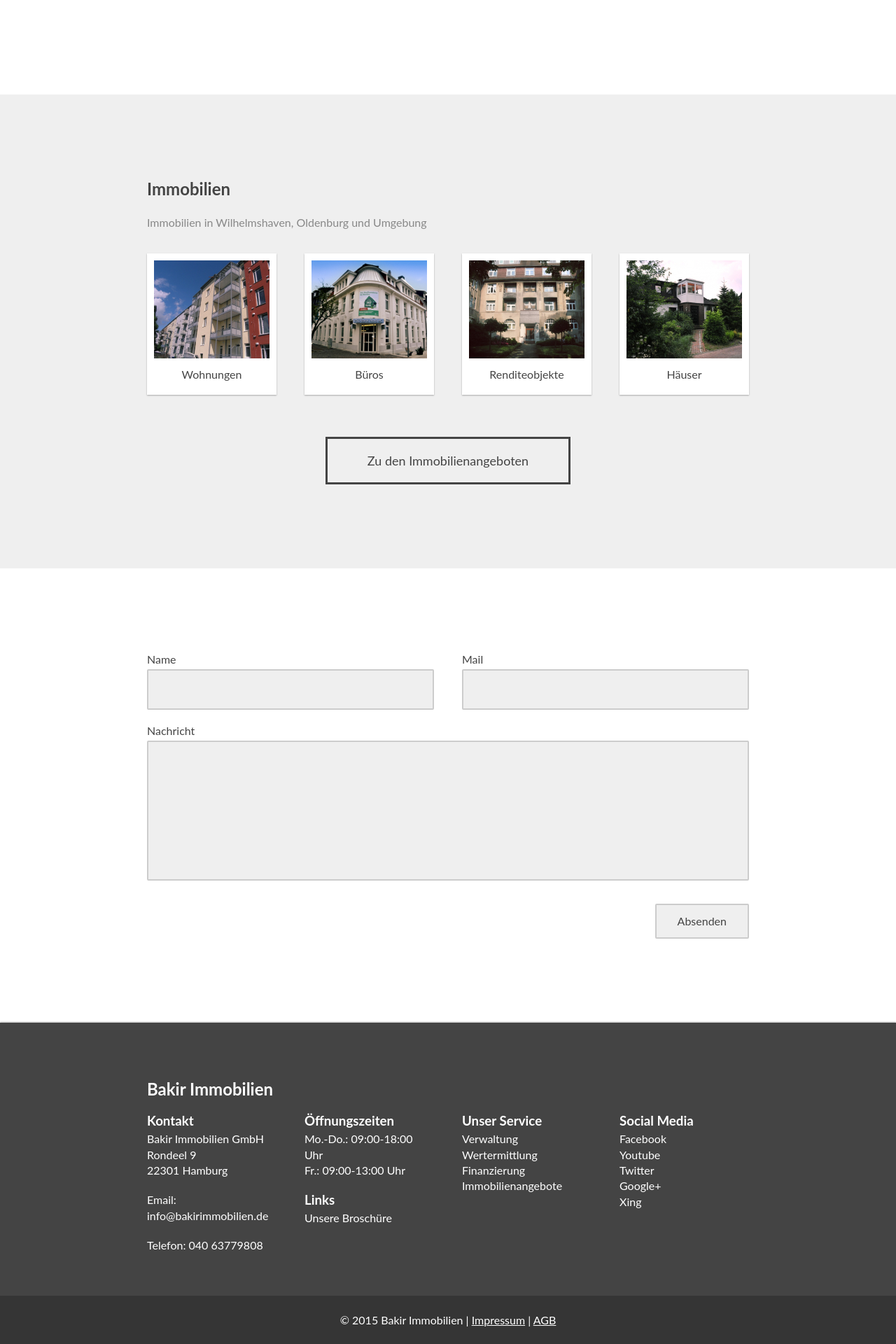
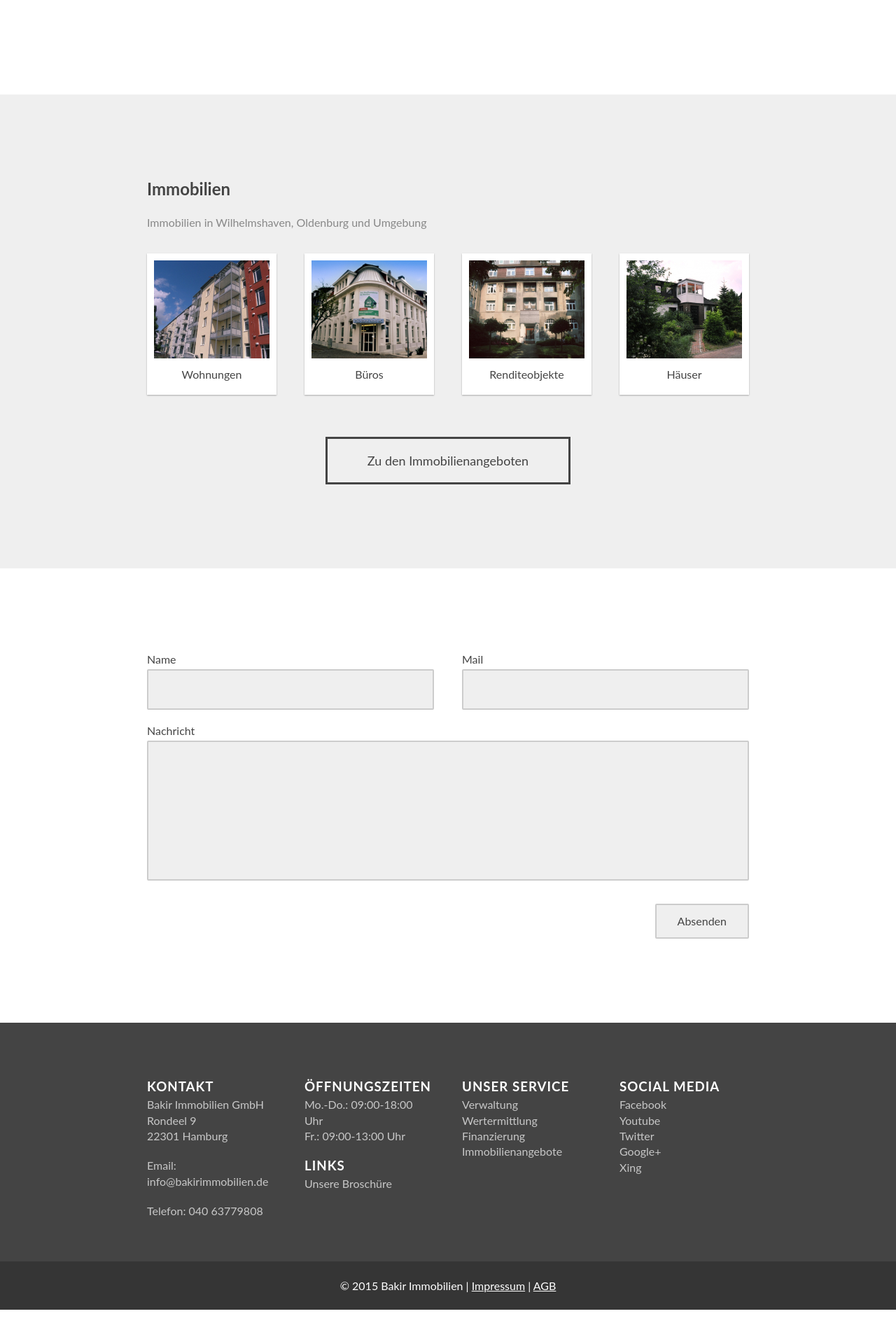
Before and after one commit to bakirnetwork/bakirimmobilien_de, a Jekyll site: the page built from _pages/index.html, in a window 1280 px wide. Shown: the part 1986-3906 px from the top of the page at 70% size. Built offline with Jekyll 4.4.1, drawn with Linux system fonts in a browser that asks for light colours; nearby versions of some CDN libraries; some web fonts are replaced; after the commit the page ends 3857 px from its top, so only the background shows below that.

Commit message:
Footer verbessert, visuelle Hierarchie

```diff
--- a/_includes/footer.html
+++ b/_includes/footer.html
@@ -1,10 +1,4 @@
 <footer class="main-footer">
-	<div class="row">
-		<div class="col span-12">
-			<h2 class="footer-heading">{{ site.data.settings.title }}</h2>
-		</div>
-	</div>
-
 	<div class="row">
 		<div class="col span-3">
 			<h3>Kontakt</h3>
--- a/assets/css/components/footer.sass
+++ b/assets/css/components/footer.sass
@@ -4,21 +4,22 @@
 	color: $white1
 	font-size: 1em
 	background: $dark
-	box-shadow: 0 -1px 2px rgba(0, 0, 0, 0.3)
+
+	h3
+		text-transform: uppercase
+		letter-spacing: 1px
+		margin-bottom: 4px
 
 	p, a
+		color: rgba(white, .7)
 		line-height: 1.4
 
 	p
 		margin-bottom: 20px
 	a
-		color: inherit
 		text-decoration: none
 		&:hover
 			text-decoration: underline
-
-	h3
-		margin-bottom: 4px
 
 .copy-footer
 	padding: 25px 0
```
